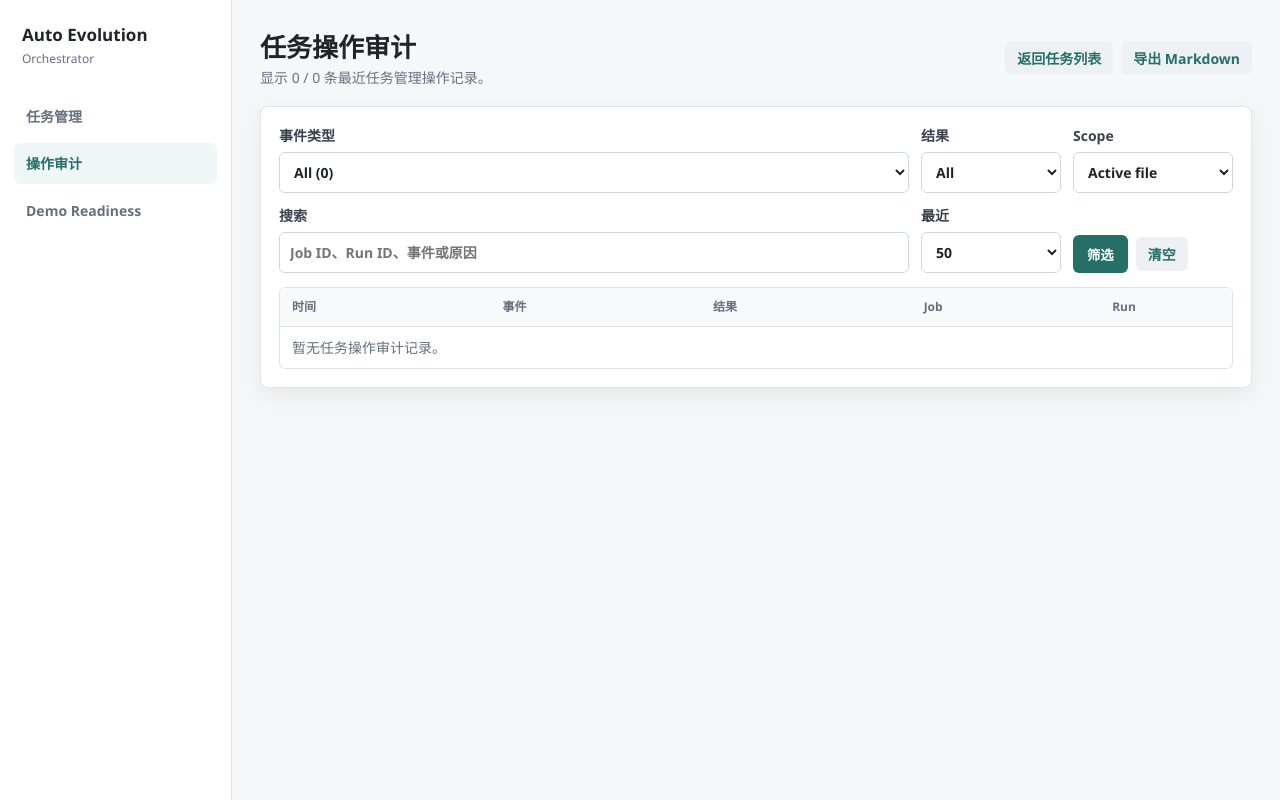
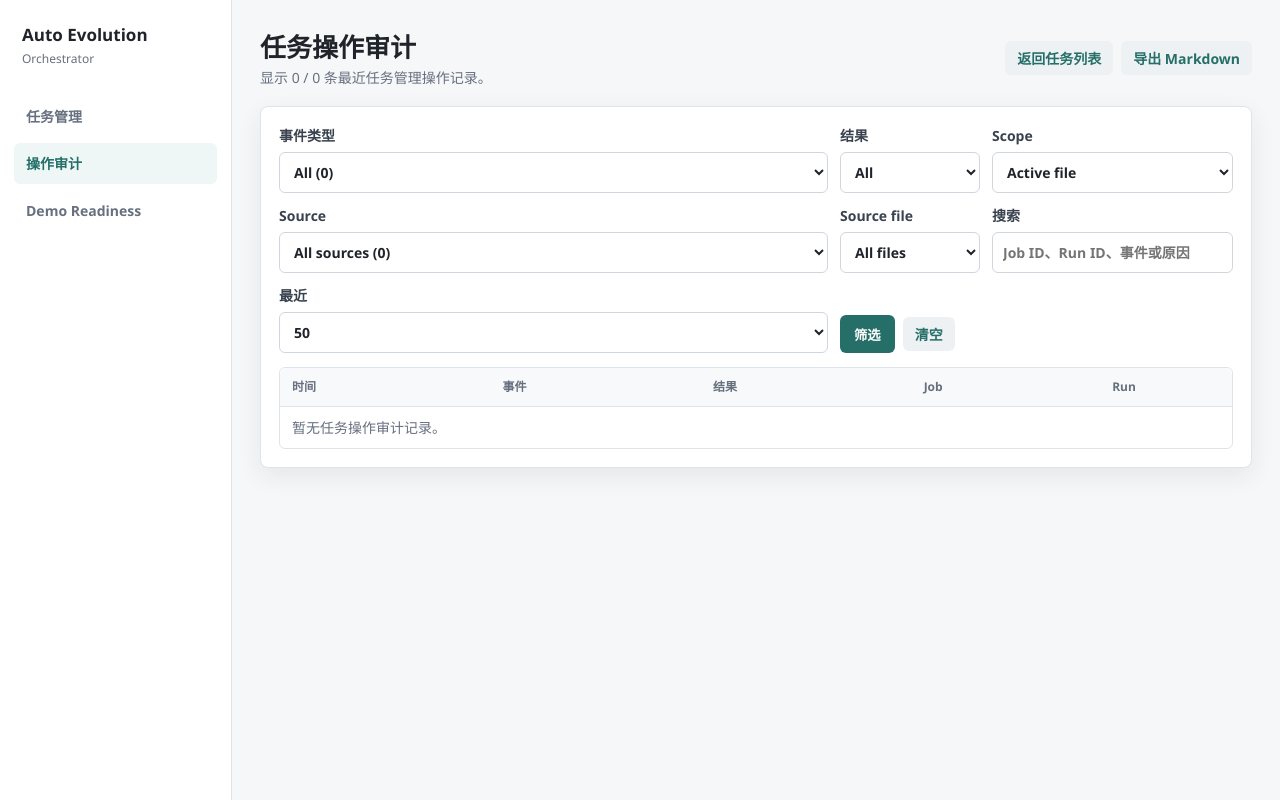
Before and after one commit to onlycaizhongwen/evoloop, a FastAPI app: page /tasks/audit in a window 1280 px wide. Run offline with FastAPI, Linux system fonts and the light colour scheme.

Commit message:
Make archived audit evidence operable
Expose audit source provenance across active and rotated Web audit files, then pin the behavior in the real Uvicorn smoke so operators can verify archive triage over HTTP.

Constraint: Preserve existing JSONL audit schema and active-only default behavior.

Rejected: Rewriting archived audit files | read-time metadata keeps legacy evidence compatible.

Confidence: high

Scope-risk: moderate

Directive: Keep source provenance read-time unless a future migration explicitly owns audit schema changes.

Tested: python -m py_compile scripts/run_web_browser_smoke.py orchestrator/interfaces/web/main.py orchestrator/infrastructure/persistence/web_job_audit_log.py; python scripts/run_web_browser_smoke.py; python -m pytest -q tests/test_web_job_audit_log.py tests/test_web_ui.py -k audit; python -m pytest -q tests/test_web_browser_smoke.py; python -m pytest -q tests/test_web_ui.py tests/test_web_browser_smoke.py tests/test_demo_readiness_smoke.py; python -m pytest -q; git diff --check

Not-tested: Playwright/browser-binary driven UI automation.

```diff
--- a/orchestrator/infrastructure/persistence/web_job_audit_log.py
+++ b/orchestrator/infrastructure/persistence/web_job_audit_log.py
@@ -78,6 +78,9 @@ class WebJobAuditLog:
             except json.JSONDecodeError:
                 continue
             if isinstance(record, dict):
+                record.setdefault("_source_file", source_path.name)
+                record.setdefault("_source_path", str(source_path))
+                record.setdefault("_source_kind", "active" if source_path == self.path else "archive")
                 records.append(record)
         return records
 
--- a/orchestrator/interfaces/web/main.py
+++ b/orchestrator/interfaces/web/main.py
@@ -380,14 +380,18 @@ def task_manager_audit_markdown(
     q: str = "",
     limit: int = 50,
     scope: str = "active",
+    source: str = "all",
+    source_file: str = "all",
 ):
-    records, _total, _event_types, _active_event_type, _active_outcome, _query, _active_scope, active_filters = (
+    records, _total, _event_types, _source_file_options, _source_options, _active_event_type, _active_outcome, _query, _active_scope, _active_source, _active_source_file, active_filters = (
         _filtered_task_manager_audit_records(
             event_type,
             outcome,
             q,
             limit,
             scope,
+            source,
+            source_file,
         )
     )
     return PlainTextResponse(
@@ -405,6 +409,8 @@ def task_manager_audit_page(
     q: str = "",
     limit: int = 50,
     scope: str = "active",
+    source: str = "all",
+    source_file: str = "all",
 ):
     outcome_options = [
         {"value": "all", "label": "All"},
@@ -416,10 +422,14 @@ def task_manager_audit_page(
         filtered_records,
         total,
         event_types,
+        source_file_options,
+        source_options,
         active_event_type,
         active_outcome,
         query,
         active_scope,
+        active_source,
+        active_source_file,
         active_filters,
     ) = _filtered_task_manager_audit_records(
         event_type,
@@ -427,6 +437,8 @@ def task_manager_audit_page(
         q,
         limit,
         scope,
+        source,
+        source_file,
         outcome_options=outcome_options,
     )
     active_limit = _normalize_task_manager_audit_limit(limit)
@@ -436,6 +448,8 @@ def task_manager_audit_page(
         query,
         active_limit,
         active_scope,
+        active_source,
+        active_source_file,
     )
     return TEMPLATES.TemplateResponse(
         request,
@@ -445,14 +459,18 @@ def task_manager_audit_page(
             "total": total,
             "filtered_total": len(filtered_records),
             "event_types": event_types,
+            "source_file_options": source_file_options,
             "active_event_type": active_event_type,
             "active_outcome": active_outcome,
             "active_scope": active_scope,
+            "active_source": active_source,
+            "active_source_file": active_source_file,
             "outcome_options": outcome_options,
             "scope_options": [
                 {"value": "active", "label": "Active file"},
                 {"value": "all", "label": "Active + archives"},
             ],
+            "source_options": source_options,
             "active_filters": active_filters,
             "audit_markdown_url": audit_markdown_url,
             "query": query,
@@ -2532,6 +2550,7 @@ def _build_task_manager_audit_markdown(records: list[dict[str, Any]], active_fil
     processed_total = sum(len(list(record.get("processed_job_ids") or [])) for record in records)
     skipped_total = sum(len(list(record.get("skipped_job_ids") or [])) for record in records)
     failed_total = sum(len(list(record.get("failed_job_ids") or [])) for record in records)
+    source_file_summary = _task_manager_audit_source_file_summary(records)
     lines = [
         "# Task Manager Audit",
         "",
@@ -2540,6 +2559,7 @@ def _build_task_manager_audit_markdown(records: list[dict[str, Any]], active_fil
         f"- Processed jobs: {processed_total}",
         f"- Skipped jobs: {skipped_total}",
         f"- Failed jobs: {failed_total}",
+        f"- Source files: {source_file_summary}",
         "",
     ]
     if not records:
@@ -2554,11 +2574,14 @@ def _build_task_manager_audit_markdown(records: list[dict[str, Any]], active_fil
         failed = list(record.get("failed_job_ids") or [])
         run_ids = list(record.get("run_ids") or [])
         message = str(record.get("message") or "")
+        source_kind = str(record.get("_source_kind") or "active")
+        source_file = str(record.get("_source_file") or "")
         lines.extend(
             [
                 f"## {created_at} {event_type}",
                 "",
                 f"- Message: {message}",
+                f"- Source: {source_kind} ({source_file or '-'})",
                 f"- Selected: {len(selected)} ({', '.join(selected) if selected else '-'})",
                 f"- Processed: {len(processed)} ({', '.join(processed) if processed else '-'})",
                 f"- Skipped: {len(skipped)} ({', '.join(skipped) if skipped else '-'})",
@@ -2576,15 +2599,23 @@ def _filtered_task_manager_audit_records(
     query: str,
     limit: int,
     scope: str = "active",
+    source: str = "all",
+    source_file: str = "all",
     outcome_options: list[dict[str, str]] | None = None,
-) -> tuple[list[dict[str, Any]], int, list[str], str, str, str, str, list[str]]:
+) -> tuple[list[dict[str, Any]], int, list[str], list[dict[str, str]], list[dict[str, str]], str, str, str, str, str, str, list[str]]:
     active_limit = _normalize_task_manager_audit_limit(limit)
-    active_scope = _normalize_task_manager_audit_scope(scope)
+    active_source = _normalize_task_manager_audit_source(source)
+    requested_source_file = source_file.strip()
+    active_scope = "all" if active_source == "archive" or requested_source_file != "all" else _normalize_task_manager_audit_scope(scope)
     records = WebJobAuditLog(WEB_JOB_AUDIT_PATH).list_recent(
         limit=active_limit,
         include_archives=active_scope == "all",
     )
     event_types = _task_manager_audit_event_types(records)
+    source_file_options = _task_manager_audit_source_file_options(records)
+    source_options = _task_manager_audit_source_options(records)
+    source_files = {option["value"] for option in source_file_options}
+    active_source_file = requested_source_file if requested_source_file == "all" or requested_source_file in source_files else "all"
     active_event_type = event_type if event_type == "all" or event_type in event_types else "all"
     active_outcome = outcome if outcome in {"all", "skipped", "failed", "clean"} else "all"
     options = outcome_options or [
@@ -2595,6 +2626,8 @@ def _filtered_task_manager_audit_records(
     ]
     active_outcome_label = next(option["label"] for option in options if option["value"] == active_outcome)
     filtered_records = _filter_task_manager_audit_records(records, active_event_type)
+    filtered_records = _filter_task_manager_audit_records_by_source(filtered_records, active_source)
+    filtered_records = _filter_task_manager_audit_records_by_source_file(filtered_records, active_source_file)
     filtered_records = _filter_task_manager_audit_records_by_outcome(filtered_records, active_outcome)
     active_query = query.strip()
     filtered_records = _search_task_manager_audit_records(filtered_records, active_query)
@@ -2604,20 +2637,34 @@ def _filtered_task_manager_audit_records(
         active_outcome_label,
         active_query,
         active_scope,
+        active_source,
+        active_source_file,
     )
     return (
         filtered_records,
         len(records),
         event_types,
+        source_file_options,
+        source_options,
         active_event_type,
         active_outcome,
         active_query,
         active_scope,
+        active_source,
+        active_source_file,
         active_filters,
     )
 
 
-def _task_manager_audit_markdown_url(event_type: str, outcome: str, query: str, limit: int, scope: str) -> str:
+def _task_manager_audit_markdown_url(
+    event_type: str,
+    outcome: str,
+    query: str,
+    limit: int,
+    scope: str,
+    source: str,
+    source_file: str,
+) -> str:
     params: dict[str, str | int] = {}
     if event_type != "all":
         params["event_type"] = event_type
@@ -2629,12 +2676,46 @@ def _task_manager_audit_markdown_url(event_type: str, outcome: str, query: str,
         params["limit"] = limit
     if scope != "active":
         params["scope"] = scope
+    if source != "all":
+        params["source"] = source
+    if source_file != "all":
+        params["source_file"] = source_file
     encoded = urlencode(params)
     return f"/tasks/audit.md?{encoded}" if encoded else "/tasks/audit.md"
 
 
 def _task_manager_audit_event_types(records: list[dict[str, Any]]) -> list[str]:
     return sorted({str(record.get("event_type") or "") for record in records if record.get("event_type")})
+
+
+def _task_manager_audit_source_file_options(records: list[dict[str, Any]]) -> list[dict[str, str]]:
+    counts: dict[str, int] = {}
+    for record in records:
+        source_file = str(record.get("_source_file") or "")
+        if not source_file:
+            continue
+        counts[source_file] = counts.get(source_file, 0) + 1
+    return [
+        {"value": source_file, "label": f"{source_file} ({counts[source_file]})"}
+        for source_file in sorted(counts)
+    ]
+
+
+def _task_manager_audit_source_options(records: list[dict[str, Any]]) -> list[dict[str, str]]:
+    active_count = sum(1 for record in records if str(record.get("_source_kind") or "active") == "active")
+    archive_count = sum(1 for record in records if str(record.get("_source_kind") or "active") == "archive")
+    return [
+        {"value": "all", "label": f"All sources ({len(records)})"},
+        {"value": "active", "label": f"Active only ({active_count})"},
+        {"value": "archive", "label": f"Archives only ({archive_count})"},
+    ]
+
+
+def _task_manager_audit_source_file_summary(records: list[dict[str, Any]]) -> str:
+    options = _task_manager_audit_source_file_options(records)
+    if not options:
+        return "-"
+    return ", ".join(str(option["label"]) for option in options)
 
 
 def _normalize_task_manager_audit_limit(limit: int) -> int:
@@ -2647,10 +2728,26 @@ def _normalize_task_manager_audit_scope(scope: str) -> str:
     return scope if scope in {"active", "all"} else "active"
 
 
+def _normalize_task_manager_audit_source(source: str) -> str:
+    return source if source in {"all", "active", "archive"} else "all"
+
+
 def _filter_task_manager_audit_records(records: list[dict[str, Any]], event_type: str) -> list[dict[str, Any]]:
     if event_type == "all":
         return records
     return [record for record in records if str(record.get("event_type") or "") == event_type]
+
+
+def _filter_task_manager_audit_records_by_source(records: list[dict[str, Any]], source: str) -> list[dict[str, Any]]:
+    if source == "all":
+        return records
+    return [record for record in records if str(record.get("_source_kind") or "active") == source]
+
+
+def _filter_task_manager_audit_records_by_source_file(records: list[dict[str, Any]], source_file: str) -> list[dict[str, Any]]:
+    if source_file == "all":
+        return records
+    return [record for record in records if str(record.get("_source_file") or "") == source_file]
 
 
 def _filter_task_manager_audit_records_by_outcome(records: list[dict[str, Any]], outcome: str) -> list[dict[str, Any]]:
@@ -2675,10 +2772,16 @@ def _task_manager_audit_active_filters(
     outcome_label: str,
     query: str,
     scope: str,
+    source: str,
+    source_file: str,
 ) -> list[str]:
     filters: list[str] = []
     if scope == "all":
         filters.append("范围: Active + archives")
+    if source != "all":
+        filters.append(f"Source: {source}")
+    if source_file != "all":
+        filters.append(f"Source file: {source_file}")
     if event_type != "all":
         filters.append(f"事件类型: {event_type}")
     if outcome != "all":
@@ -2707,6 +2810,9 @@ def _task_manager_audit_search_text(record: dict[str, Any]) -> str:
         "skipped_job_ids",
         "failed_job_ids",
         "run_ids",
+        "_source_file",
+        "_source_path",
+        "_source_kind",
     ]:
         parts.append(str(record.get(key) or ""))
     for nested_key in ["request_context", "details"]:
@@ -2729,6 +2835,8 @@ def _build_task_manager_audit_view_record(record: dict[str, Any]) -> dict[str, s
         "created_at": str(record.get("created_at") or ""),
         "actor": str(record.get("actor") or ""),
         "message": str(record.get("message") or ""),
+        "source_file": str(record.get("_source_file") or "-"),
+        "source_kind": str(record.get("_source_kind") or "active"),
         "selected_count": str(len(selected)),
         "processed_count": str(len(processed)),
         "skipped_count": str(len(skipped)),
--- a/orchestrator/interfaces/web/templates/task_audit.html
+++ b/orchestrator/interfaces/web/templates/task_audit.html
@@ -56,6 +56,21 @@
               {% endfor %}
             </select>
           </label>
+          <label>Source
+            <select name="source">
+              {% for option in source_options %}
+              <option value="{{ option.value }}" {% if active_source == option.value %}selected{% endif %}>{{ option.label }}</option>
+              {% endfor %}
+            </select>
+          </label>
+          <label>Source file
+            <select name="source_file">
+              <option value="all" {% if active_source_file == "all" %}selected{% endif %}>All files</option>
+              {% for source_file in source_file_options %}
+              <option value="{{ source_file.value }}" {% if active_source_file == source_file.value %}selected{% endif %}>{{ source_file.label }}</option>
+              {% endfor %}
+            </select>
+          </label>
           <label>搜索
             <input name="q" value="{{ query }}" placeholder="Job ID、Run ID、事件或原因">
           </label>
@@ -92,6 +107,7 @@
                   <strong>{{ record.event_type }}</strong>
                   <span class="muted-line">{{ record.message }}</span>
                   <span class="muted-line">actor: {{ record.actor }}</span>
+                  <span class="muted-line">source: {{ record.source_kind }} / {{ record.source_file }}</span>
                 </td>
                 <td>
                   <span class="status-pill done">成功 {{ record.processed_count }}</span>
```
Also changed, not shown: docs/codex/v1/plans/web-audit-source-provenance.md (added, +38 -0 lines), docs/codex/v1/plans/web-production-readiness-next.md (+3 -0 lines), docs/codex/v1/status.md (+9 -2 lines), docs/codex/v1/trace/web-audit-source-provenance-trace.md (added, +47 -0 lines), docs/codex/v1/trace/web-production-readiness-next-trace.md (+8 -6 lines), scripts/run_web_browser_smoke.py (+47 -1 lines), tests/test_web_browser_smoke.py (+1 -0 lines), tests/test_web_job_audit_log.py (+9 -1 lines), tests/test_web_ui.py (+36 -0 lines), .codex/plans/main/TASKS.md, .codex/plans/main/web-audit-source-provenance/process.md (added), .codex/plans/main/web-browser-smoke/process.md.
